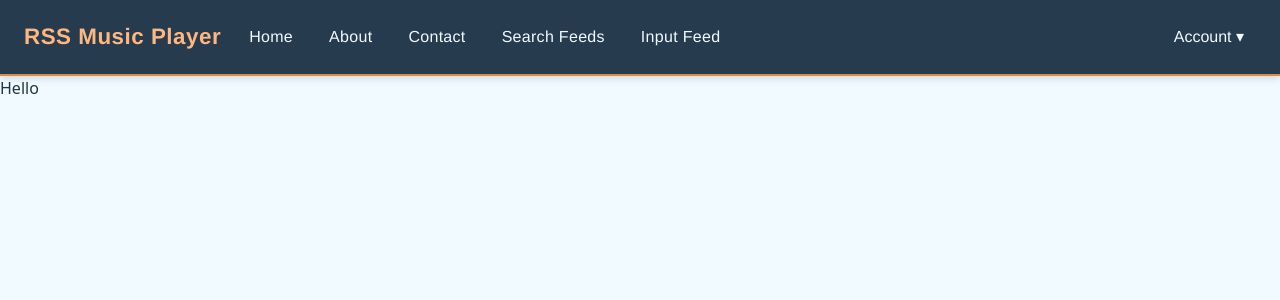
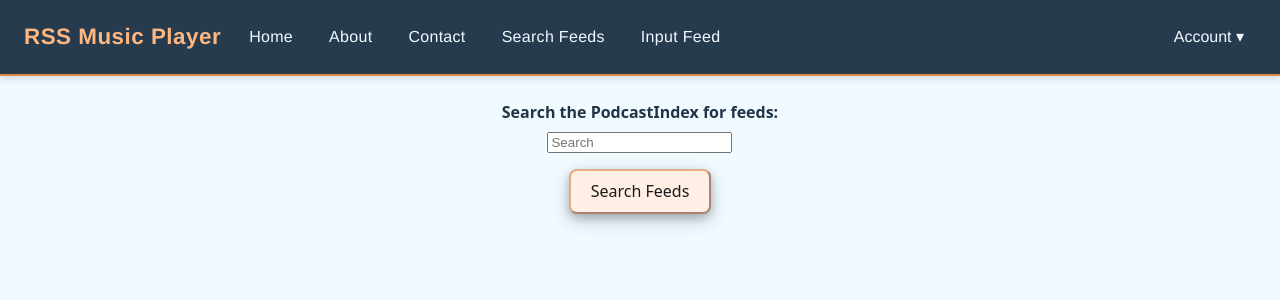
Before and after one commit to CS495-Fall2025/music-podcast-player, a Vue app in the folder frontend/: page /search in a window 1280 px wide. Shown: the top 300 px of the page. Built offline with nearby package versions, Linux system fonts and the light colour scheme.

Commit message:
Make request to backend and save response in state

```diff
--- /dev/null
+++ b/frontend/src/components/SearchFeedForm.vue
@@ -0,0 +1,32 @@
+<style src="../style.css"></style>
+
+<script setup>
+import {
+  canSubmit,
+  onUserInputBlur,
+  onUserInputInput,
+  onUserFormSubmit,
+} from "./searchFeedForm.js";
+</script>
+
+<template>
+  <form class="user-feed-form" @submit="onUserFormSubmit">
+    <div class="input-div">
+      <label for="query-input" class="input-label">
+        Search the PodcastIndex for feeds:
+      </label>
+      <input
+        type="text"
+        id="query-input"
+        name="query"
+        placeholder="Search"
+        @blur="onUserInputBlur"
+        @input="onUserInputInput"
+      />
+      <span class="error-message" v-if="!canSubmit"
+        >Search query has incorrect length or is using disallowed characters.</span
+      >
+    </div>
+    <button class="submit-button" :disabled="!canSubmit">Search Feeds</button>
+  </form>
+</template>
--- /dev/null
+++ b/frontend/src/components/backendFeedParser.js
@@ -0,0 +1,26 @@
+import { searchedFeeds } from "./localFeedStore.js";
+
+
+export function requestFeeds(query) {
+  fetch(`http://localhost:5000/search/feeds?query=${encodeURIComponent(query)}&count=10`)
+    .then((response) => {
+      if (!response.ok) {
+        console.log(`Request returned status ${response.status}`);
+				throw new Error(`Request returned status ${response.status}`);
+      }
+
+      return response.json();
+    })
+    .then((response) => parseResponse(response))
+    .catch((message) => handleError(message));
+}
+
+function parseResponse(response) {
+  console.log(response["feeds"]);
+	Object.assign(searchedFeeds, response["feeds"]);
+}
+
+function handleError(message) {
+  console.log("Error encountered while reading response from backend.");
+  console.log(message);
+}
--- a/frontend/src/components/localFeedStore.js
+++ b/frontend/src/components/localFeedStore.js
@@ -7,3 +7,6 @@ export const feed = reactive([]);
 // This will be updated with a url to fetch the audio currently being streamed. When
 // this is an empty string, no audio is being streamed.
 export const currentTrack = ref("");
+
+// Populate with feeds found using the backend.
+export const searchedFeeds = reactive([]);
--- /dev/null
+++ b/frontend/src/components/searchFeedForm.js
@@ -0,0 +1,68 @@
+import { computed, reactive } from "vue";
+
+import router from "../router";
+
+import { requestFeeds } from "./backendFeedParser.js";
+
+// true for a given input's name when the value inside it is valid, false otherwise.
+// We assume everything is correct until the user clicks off the input for the first
+// time. We will also check validation on submitting.
+const formValidation = reactive({
+  query: true,
+});
+
+// true when all inputs to the form are valid, allows the user to submit the form.
+export const canSubmit = computed(() => checkCanSubmit(formValidation));
+
+export function onUserInputBlur(event) {
+  if (!canSubmit.value) {
+    return;
+  }
+
+  let valid = validateUserSearchQuery(event.target.value);
+  formValidation.userFeedUrl = valid;
+}
+
+export function onUserInputInput(event) {
+  if (canSubmit.value) {
+    return;
+  }
+
+  let valid = validateUserSearchQuery(event.target.value);
+  formValidation.userFeedUrl = valid;
+}
+
+export function onUserFormSubmit(event) {
+  event.preventDefault();
+  let data = new FormData(event.target);
+
+  validateAll(data);
+
+  if (canSubmit.value) {
+    event.target.reset();
+		requestFeeds(data.get("query"))
+		console.log(data.get("query"))
+		//router.push("/view");
+  }
+}
+
+// Limits length to 255 characters, disallows "--", and only allows letters, numbers,
+// and simple punctuation.
+function validateUserSearchQuery(feed) {
+	return /^(?!.*--)[\w !'?.-]{1,255}$/.test(feed);
+}
+
+function checkCanSubmit(validationData) {
+  for (let name in validationData) {
+    if (!validationData[name]) {
+      return false;
+    }
+  }
+
+  return true;
+}
+
+// When more inputs are added to this form, this can check all of them.
+function validateAll(formData) {
+  formValidation.query = validateUserSearchQuery(formData.get("query"));
+}
--- a/frontend/src/pages/SearchFeedPage.vue
+++ b/frontend/src/pages/SearchFeedPage.vue
@@ -1,8 +1,9 @@
 <script setup>
+import SearchFeedForm from "../components/SearchFeedForm.vue";
 </script>
 
 <template>
-	<p>Hello</p>
+	<SearchFeedForm />
 </template>
 
 <style scoped></style>
```
